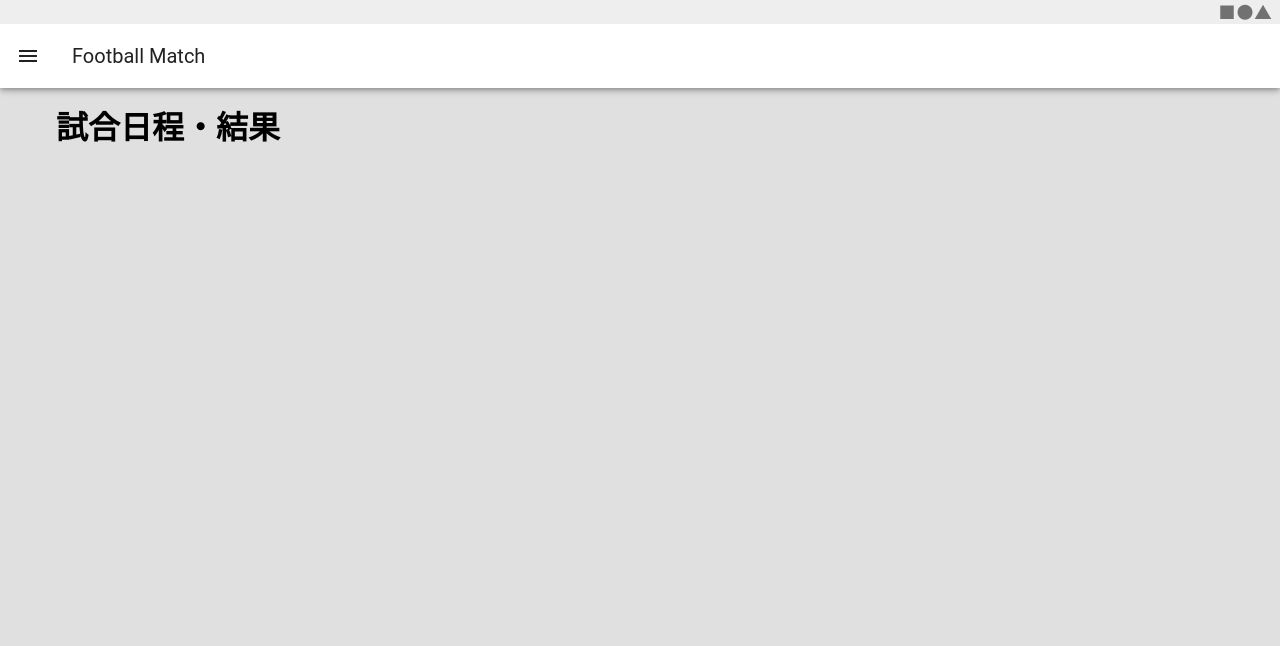
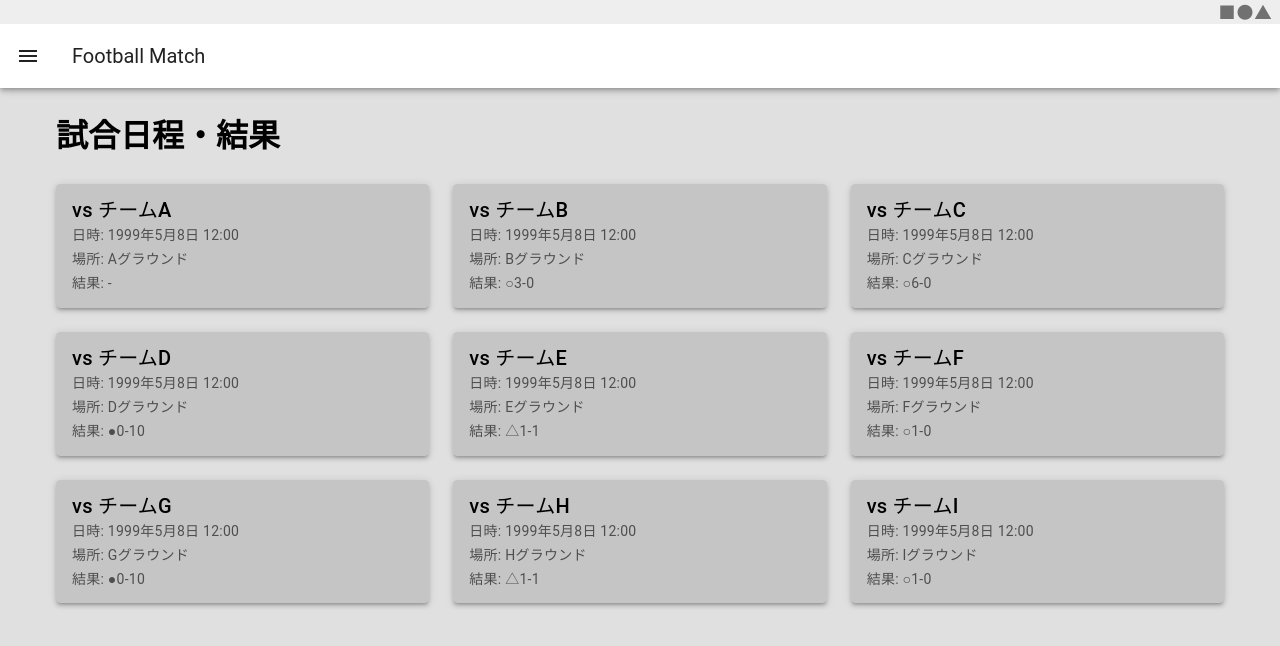
Before and after one commit to NagaoTadashi/football-matching-app, a Nuxt app in the folder frontend/: page /MatchList in a window 1280 px wide. Shown: the top 646 px of the page. Built offline with nearby package versions, Linux system fonts and the light colour scheme.

Commit message:
試合詳細ページをmathesディレクトリに移動しました

```diff
--- a/frontend/pages/MatchList.vue
+++ b/frontend/pages/MatchList.vue
@@ -1,3 +1,115 @@
+<script setup>
+import { ref } from 'vue';
+
+const matches = {
+    match1: {
+        id: 1,
+        opponent: 'チームA',
+        date: '1999年5月8日',
+        time: '12:00',
+        venue: 'Aグラウンド',
+        score: '-',
+    },
+    match2: {
+        id: 2,
+        opponent: 'チームB',
+        date: '1999年5月8日',
+        time: '12:00',
+        venue: 'Bグラウンド',
+        score: '○3-0',
+    },
+    match3: {
+        id: 3,
+        opponent: 'チームC',
+        date: '1999年5月8日',
+        time: '12:00',
+        venue: 'Cグラウンド',
+        score: '○6-0',
+    },
+    match4: {
+        id: 4,
+        opponent: 'チームD',
+        date: '1999年5月8日',
+        time: '12:00',
+        venue: 'Dグラウンド',
+        score: '●0-10',
+    },
+    match5: {
+        id: 5,
+        opponent: 'チームE',
+        date: '1999年5月8日',
+        time: '12:00',
+        venue: 'Eグラウンド',
+        score: '△1-1',
+    },
+    match6: {
+        id: 6,
+        opponent: 'チームF',
+        date: '1999年5月8日',
+        time: '12:00',
+        venue: 'Fグラウンド',
+        score: '○1-0',
+    },
+    match7: {
+        id: 7,
+        opponent: 'チームG',
+        date: '1999年5月8日',
+        time: '12:00',
+        venue: 'Gグラウンド',
+        score: '●0-10',
+    },
+    match8: {
+        id: 8,
+        opponent: 'チームH',
+        date: '1999年5月8日',
+        time: '12:00',
+        venue: 'Hグラウンド',
+        score: '△1-1',
+    },
+    match9: {
+        id: 9,
+        opponent: 'チームI',
+        date: '1999年5月8日',
+        time: '12:00',
+        venue: 'Iグラウンド',
+        score: '○1-0',
+    },
+};
+
+const color = ref('primary');
+const variant = ref('tonal');
+</script>
+
 <template>
-    <h1>試合日程・結果</h1>
+    <div>
+        <v-row>
+            <v-col class="mt-2" cols="12">
+                <h1>試合日程・結果</h1>
+            </v-col>
+            <v-col v-for="(match, i) in matches" :key="i" cols="12" md="4">
+                <v-card
+                    :variant="variant"
+                    class="mx-auto"
+                    elevation="3"
+                    hover
+                    link
+                    :to="{ name: 'matches-id', params: { id: match.id } }"
+                >
+                    <v-card-item>
+                        <v-card-title>vs {{ match.opponent }}</v-card-title>
+                        <v-card-subtitle
+                            >日時: {{ match.date }}
+                            {{ match.time }}</v-card-subtitle
+                        >
+                        <v-card-subtitle
+                            >場所: {{ match.venue }}</v-card-subtitle
+                        >
+                        <v-card-subtitle
+                            >結果: {{ match.score }}</v-card-subtitle
+                        >
+                    </v-card-item>
+                </v-card>
+            </v-col>
+        </v-row>
+    </div>
 </template>
--- /dev/null
+++ b/frontend/pages/matches/[id].vue
@@ -0,0 +1,3 @@
+<template>
+    <h1>試合詳細</h1>
+</template>
```
